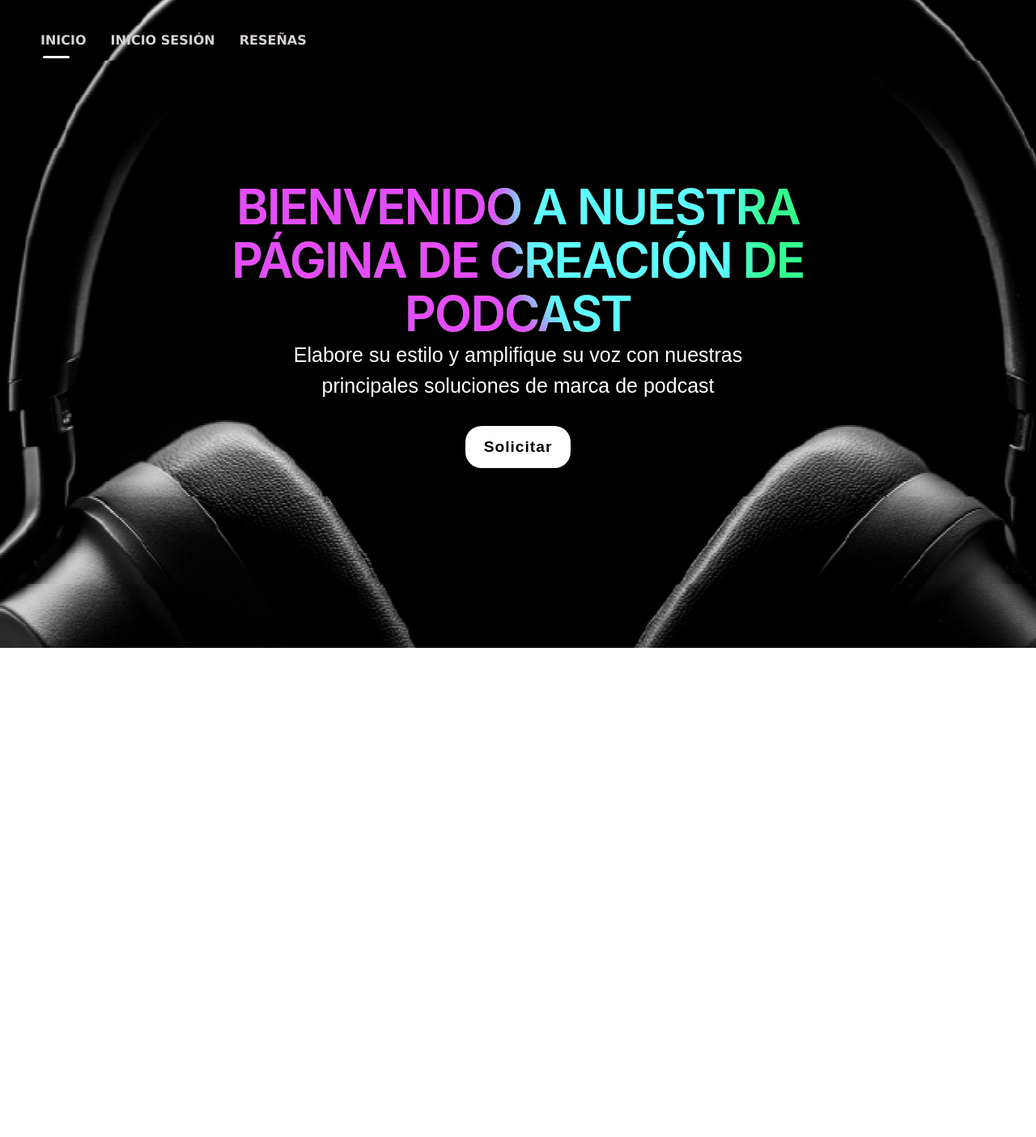
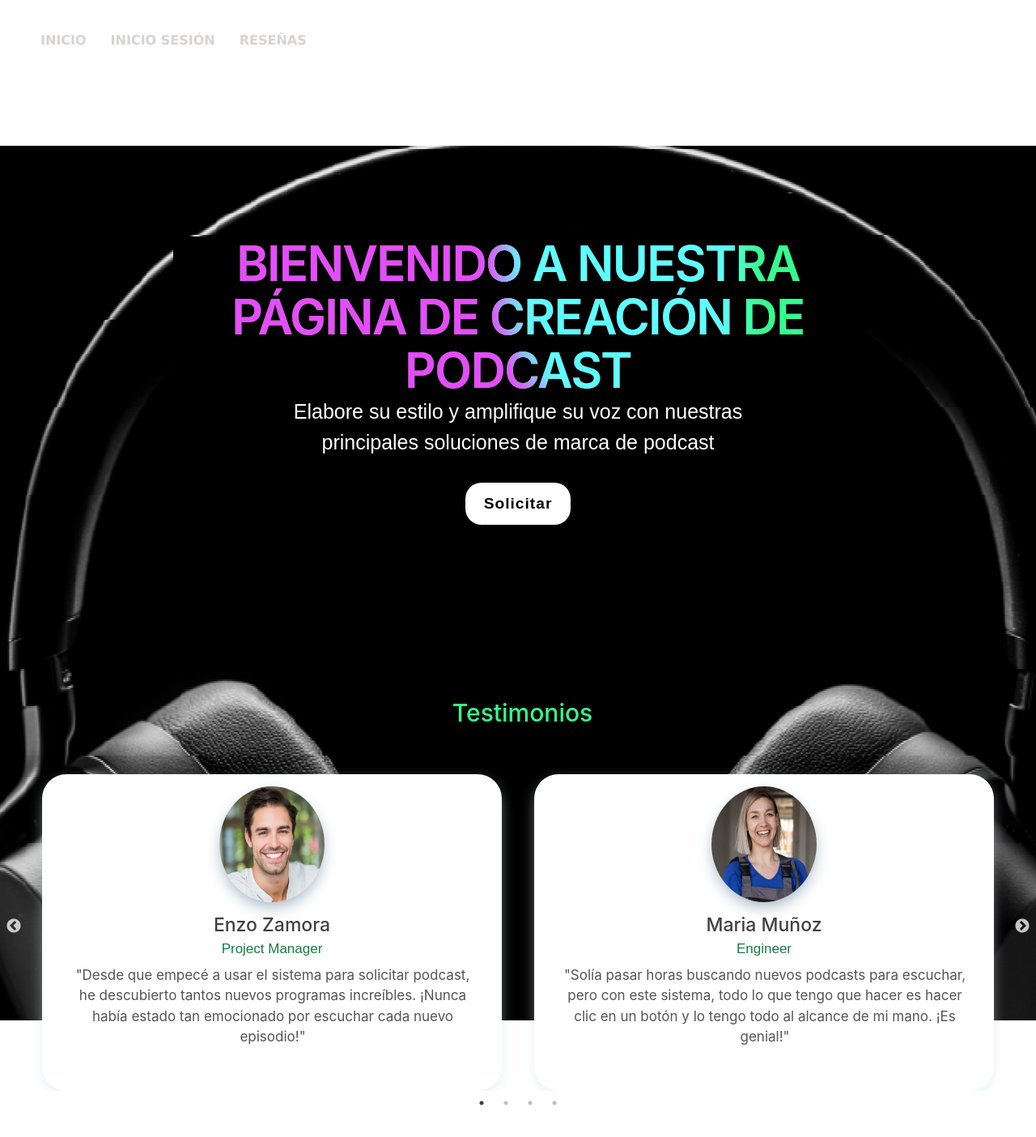
Before and after one commit to Maulex23/proyect_podcast, a React (Vite) app in the folder Frontend/: page / in a window 1280 px wide. Shown: the top 1404 px of the page at 81% size. Before the commit the page ends 800 px from the top, so only its background shows below. Built offline with nearby package versions, Linux system fonts and the light colour scheme.

Commit message:
Cambios Front, review en el home y act en el nav bar

```diff
--- a/Frontend/package.json
+++ b/Frontend/package.json
@@ -18,6 +18,7 @@
     "react-dom": "^18.2.0",
     "react-responsive-carousel": "^3.2.23",
     "react-router-dom": "^5.3.4",
+    "react-scroll": "^1.8.9",
     "react-slick": "^0.29.0",
     "slick-carousel": "^1.8.1"
   },
--- a/Frontend/src/App.css
+++ b/Frontend/src/App.css
@@ -2,6 +2,7 @@
   max-width: 1280px;
   margin: 0 auto;
   padding: 2rem;
+
 
 }
 
@@ -13,3 +14,10 @@
 .read-the-docs {
   color: #888;
 }
+
+
+
+.review{
+  position: relative;
+  margin: auto;
+}
--- a/Frontend/src/App.jsx
+++ b/Frontend/src/App.jsx
@@ -8,6 +8,7 @@ import About from './components/review/Review'
 import Login from './components/login/Login'
 // import { Router, Switch } from 'react-router-dom/cjs/react-router-dom.min'
 import { BrowserRouter as Router, Switch, Route } from 'react-router-dom';
+import Review from './components/review/Review';
 
 
 
@@ -18,19 +19,20 @@ function App() {
     <Router>
       <Switch>
         <Route exact path="/" >
+
           <Header/>
           <Home/>
-
-
+          <div className='review' id="reseñas" ><Review/></div>
 
         </Route>
         <Route exact path="/Registro">
+          <Header/>
           <Registro/>
         </Route>
         <Route exact path="/Login">
+          <Header/>
           <Login/>
-        </Route><Route exact path="/Review">
-          <About/>
+
         </Route>
       </Switch>
     </Router>
--- a/Frontend/src/components/Registro/Registro.jsx
+++ b/Frontend/src/components/Registro/Registro.jsx
@@ -1,7 +1,7 @@
 
 import { useState } from "react";
 import { useHistory } from "react-router-dom";
-import Asset_1 from "../home/images/Asset_2.jpg"
+
 
 
 const Registro = () => {
--- a/Frontend/src/components/header/Header.jsx
+++ b/Frontend/src/components/header/Header.jsx
@@ -1,12 +1,23 @@
 import React from "react";
 import "./header.css";
 
+
+
 const Header = () => {
+  const scrollToReviews = () => {
+    const reviewsSection = document.getElementById('reseñas');
+    if (reviewsSection) {
+      window.scrollTo({
+        behavior: 'smooth',
+      });
+    }
+  };
+
   return (
     <nav>
-      <a href="#">INICIO</a>
+      <a href="/">INICIO</a>
       <a href="/Login">INICIO SESIÓN</a>
-      <a href="/Review">RESEÑAS</a>
+      <a href="#reseñas" onClick={scrollToReviews} >RESEÑAS</a>
       <div id="indicator"></div>
     </nav>
   );
--- a/Frontend/src/components/home/Home.jsx
+++ b/Frontend/src/components/home/Home.jsx
@@ -1,5 +1,6 @@
 import React from 'react';
 import "./home.css";
+import Review from '../review/Review';
 
 
 
@@ -24,10 +25,6 @@ const Home = () => {
           <p class="subtitle">Elabore su estilo y amplifique su voz con nuestras <br/> principales soluciones de marca de podcast</p>
 
             <button type="button" class="home-button" onClick={handleRegistroClick}>Solicitar</button>
-
-
-
-
         </div>
 
     );
--- a/Frontend/src/components/home/home.css
+++ b/Frontend/src/components/home/home.css
@@ -19,6 +19,7 @@
 --fs: 60px;
 --ls: clamp(-1.75px, -0.25vw, -3.5px);
 
+
 }
 
 body {
@@ -33,7 +34,6 @@ color: #fff;
 font-family: "Inter", "DM Sans", Arial, sans-serif;
 
 
-overflow: hidden;
 }
 
 *,
@@ -45,14 +45,15 @@ box-sizing: border-box;
 
 .content {
 position: relative ;
-bottom: center;
-left: center;
+bottom: -260px;
+left: 0;
 padding: 0;
 text-align: center;
 display: flex;
 flex-direction: column;
 align-items: center;
 justify-content: center;
+margin-bottom: 500px;
 
 
 }
@@ -67,7 +68,6 @@ font-weight: 600;
 letter-spacing: var(--ls);
 overflow: hidden;
 background: var(--bg);
-margin: 0;
 align-items: center;
 justify-content: center;
 }
@@ -262,20 +262,18 @@ animation: aurora-border 6s ease-in-out infinite,
   }
 
 
-  .logo{
-
-    position: relative;
-    top: -600px;
-    left:800px;
-    display: flexbox;
-    overflow: hidden;
-
-
-
-
-  }
 
   .image {
     width: 270px;
     height: 200px;
   }
+
+  /* .review{
+    position: relative;
+
+    top: 30%;
+    right: 20%;
+
+    height: 400px;
+
+    } */
--- a/Frontend/src/components/review/Review.jsx
+++ b/Frontend/src/components/review/Review.jsx
@@ -47,15 +47,15 @@ export default class AutoPlay extends Component {
       infinite: true,
       slidesToShow: 2,
       slidesToScroll: 1,
-      autoplay: true,
-      speed: 1500,
-      autoplaySpeed: 1500,
+      autoplay: false,
+      speed: 2000,
+      autoplaySpeed: 2000,
       cssEase: "linear"
 
 
     };
     return (
-      <div>
+      <div className='container-review'>
         <h3>Testimonios</h3>
 
         <Slider {...settings}>
--- a/Frontend/src/components/review/review.css
+++ b/Frontend/src/components/review/review.css
@@ -1,6 +1,6 @@
 .wrapper{
   background: #fff;
-  box-shadow: 0 6px 25px -7px #c9dff0;
+  box-shadow: 0 6px 20px -7px #c9dff0;
   margin: 0 20px;
   padding: 0 5px;
   border-radius: 30px;
@@ -10,17 +10,20 @@
 
 }
 
+.container-review{
+  height: 520px;
+}
 
 h3 {
   position: relative;
-  top: -15px;
-  font-family: "", sans-serif;
-  font-weight: Light Roman;
-  color:  #ffffff ;
+  top: -30px;
+  right: -5.5px;
+  font-size: 30px;
+  font-family: "Inter", "DM Sans", Arial, sans-serif;
+  color:  #33ff8c ;
   align-items: center;
   text-align: center;
-  font-size: 35px;
-  line-height: 1.3;
+  line-height: 1.5;
 }
 
 h4 {
@@ -31,6 +34,8 @@ h4 {
   margin-bottom: 50px;
   color: #414141;
 }
+
+
 
 
 h5 {
```
Also changed, not shown: 1 other file (tests, documents, lock files or other folders).
